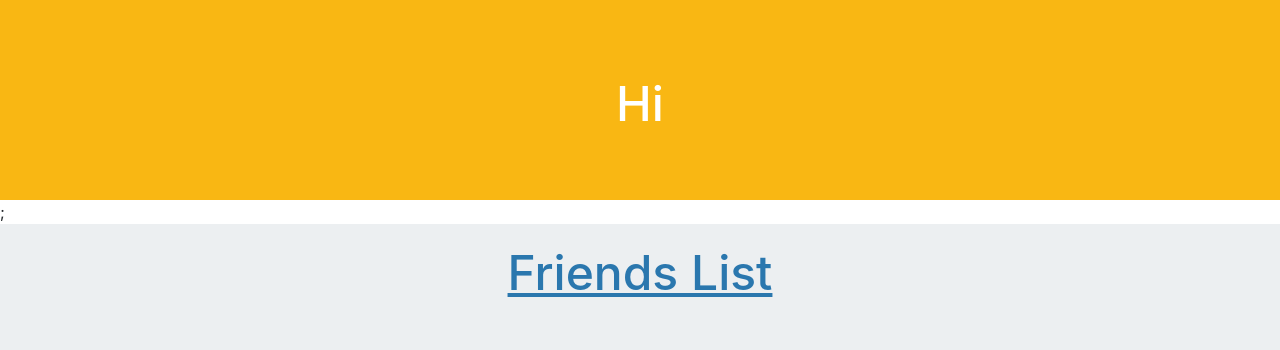
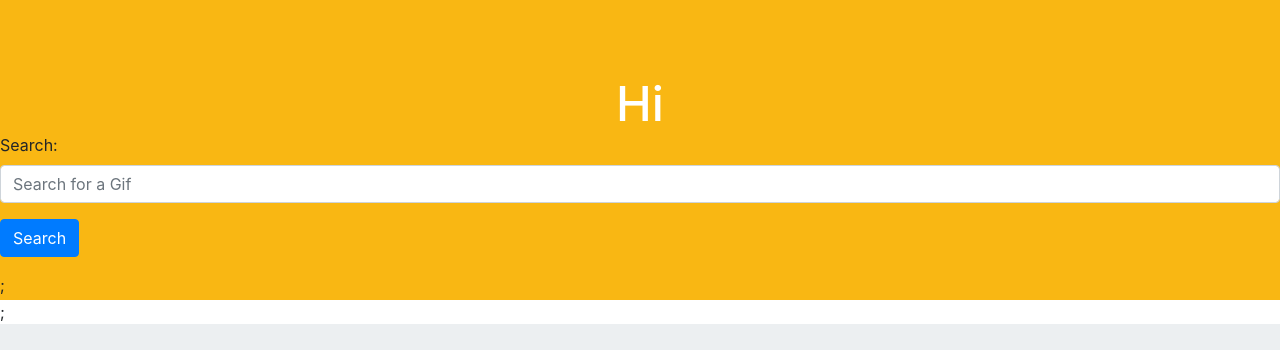
Before and after one commit to Samya129/React-Employee-Directory, a React (Create React App) app in the folder employeedirectory/: page / in a window 1280 px wide. Shown: the top 350 px of the page. Built offline with nearby package versions, Linux system fonts and the light colour scheme.

Commit message:
Added search bar and search bar container.

```diff
--- a/employeedirectory/src/App.js
+++ b/employeedirectory/src/App.js
@@ -4,6 +4,7 @@ import Wrapper from "./components/Wrapper";
 import Title from "./components/Title";
 import FriendCard from './components/EmployeeCard'
 import friends from './employees.json'
+
 
 
 
--- a/employeedirectory/src/components/Header.js
+++ b/employeedirectory/src/components/Header.js
@@ -1,13 +1,17 @@
 import React from "react";
 import "../styles/Header.css"; //imports the style sheet option 1
 // By importing the Header.css file, it is added to the DOM whenever this component loads
+import SearchBar from "../components/SearchBar";
 
 function Header() {
   return (
+    <div>
     <header className="header">
       {/* add the className from the css style sheet */}
       <h1>Hi</h1>
+      <SearchBar />;
     </header>
+    </div>
   );
 }
 
--- /dev/null
+++ b/employeedirectory/src/components/SearchBar.js
@@ -0,0 +1,25 @@
+import React from "react";
+
+function SearchForm(props) {
+  return (
+    <form>
+      <div className="form-group">
+        <label htmlFor="search">Search:</label>
+        <input
+          onChange={props.handleInputChange}
+          value={props.search}
+          name="search"
+          type="text"
+          className="form-control"
+          placeholder="Search for a Gif"
+          id="search"
+        />
+        <button onClick={props.handleFormSubmit} className="btn btn-primary mt-3">
+          Search
+        </button>
+      </div>
+    </form>
+  );
+}
+
+export default SearchForm;
--- a/employeedirectory/src/styles/Header.css
+++ b/employeedirectory/src/styles/Header.css
@@ -1,6 +1,6 @@
 .header {
   background: #f9b713;
-  height: 200px;
+  height: 300px;
 }
 
 .header h1 {
```
Also changed, not shown: employeedirectory/src/components/SearchResultContainer.js (added, +51 -0 lines), employeedirectory/src/styles/Section.css (deleted, +0 -8 lines), employeedirectory/src/utils/API.js (added, +11 -0 lines).
